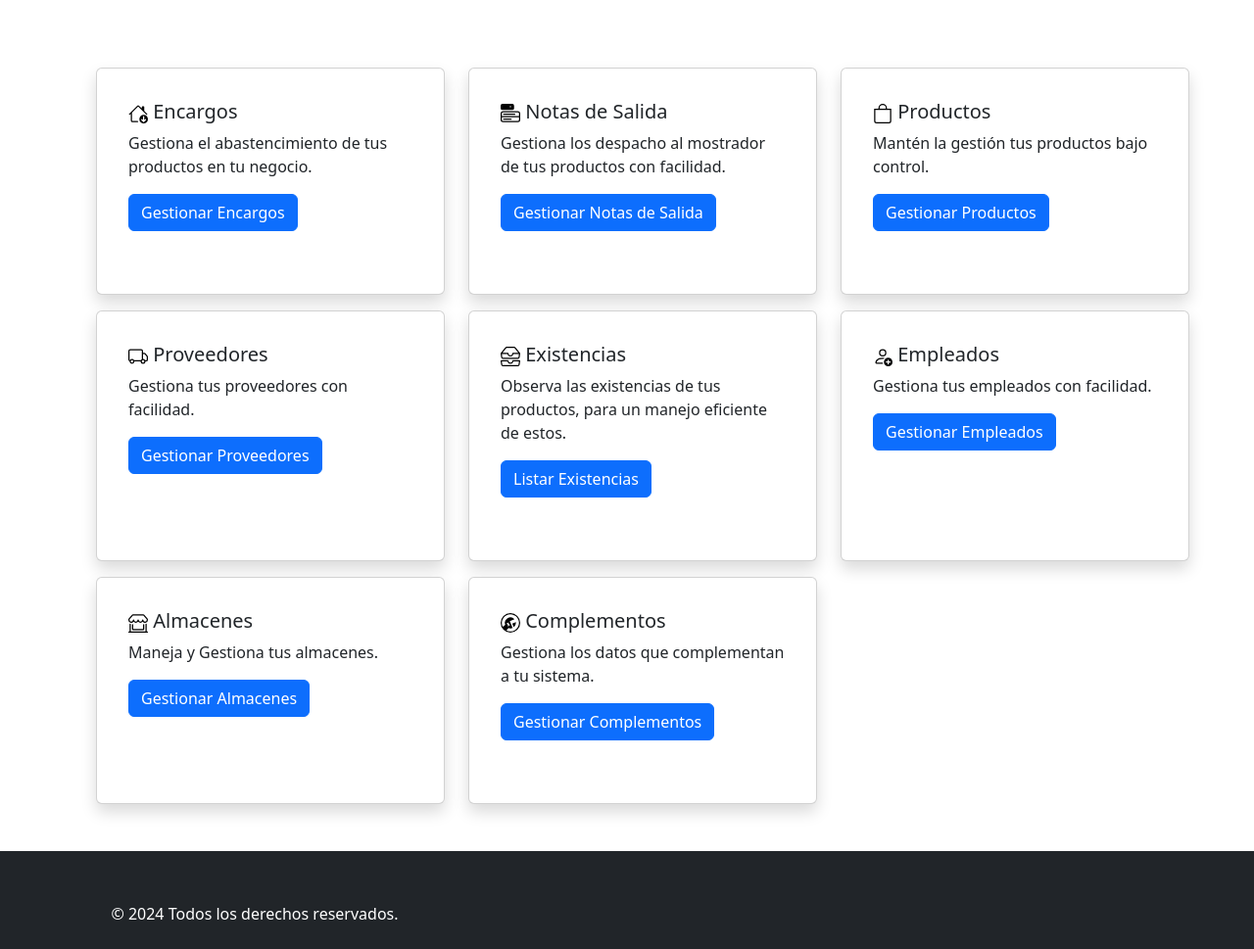
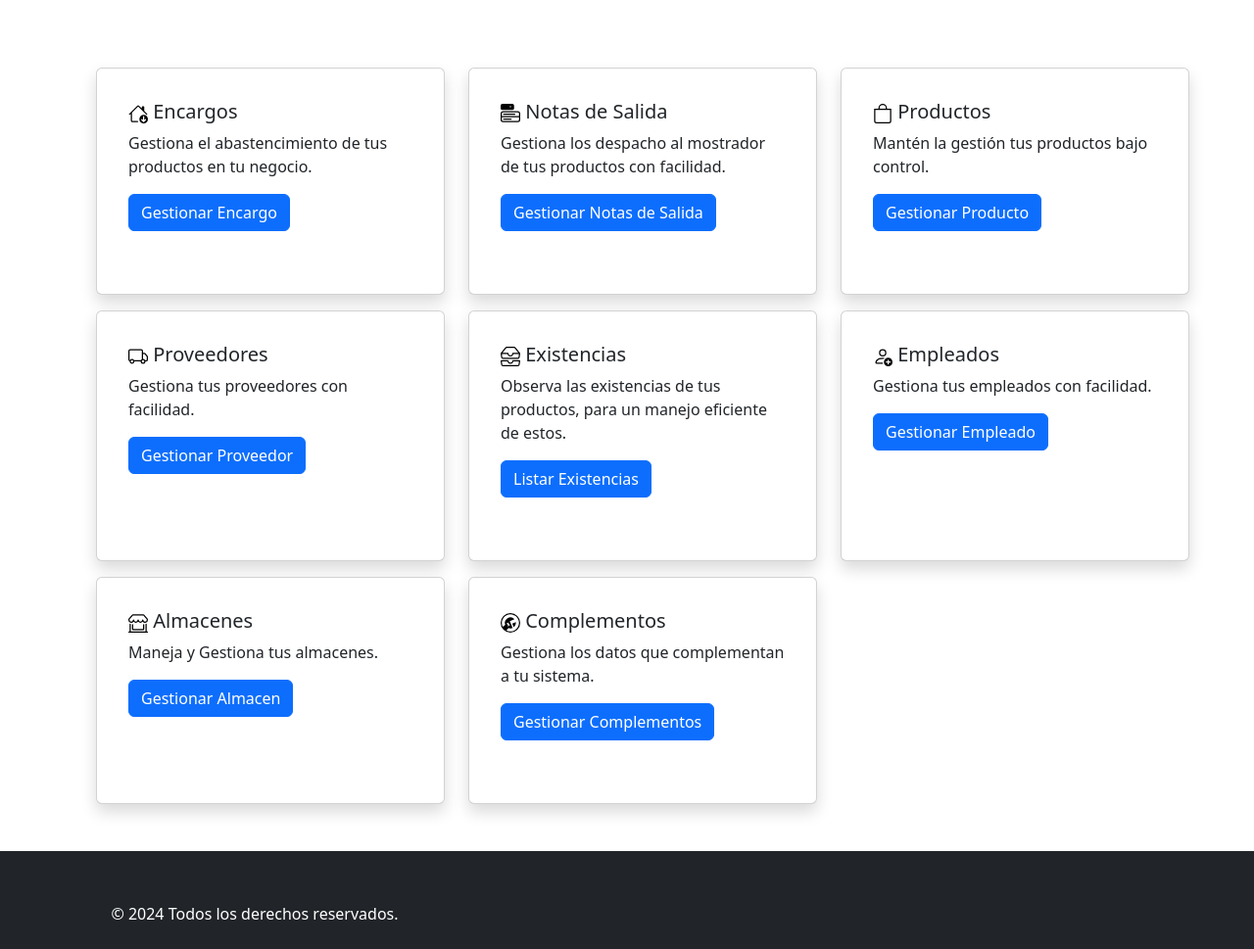
Before and after one commit to rijalss/Proyecto-universidad, a PHP site: page /index.php?pagina=principal in a window 1280 px wide. Shown: the part 166-1135 px from the top of the page at 98% size. Run offline with PHP 8.4, Linux system fonts and the light colour scheme; some libraries are stand-ins or nearby versions.

Commit message:
Merge y cambios de plural a singular
1. Se hizo un merge con la rama de proveedores
2. Se cambiaron los nombres de principal.php de plural a singular
3. Se cambiaron los nombres del menú de plural a singular

```diff
--- a/views/complemento.php
+++ b/views/complemento.php
@@ -34,7 +34,7 @@
                     <div class="card-body">
                         <h5 class="card-title"><img width="20PX" src="public/icons/img/categorization.png" alt=""> Categorias</h5>
                         <p class="card-text">Gestiona las categorias que tendran tus productos</p>
-                        <a href="?pagina=categoria" class="btn btn-primary">Gestionar Categorias</a>
+                        <a href="?pagina=categoria" class="btn btn-primary">Gestionar Categoria</a>
                     </div>
                 </div>
             </div>
@@ -44,7 +44,7 @@
                     <div class="card-body">
                         <h5 class="card-title"><img width="20PX" src="public/icons/svg/employee.svg" alt="">Cargos</h5>
                         <p class="card-text">Gestiona los cargos que tendras para tus empleados.</p>
-                        <a href="?pagina=cargo" class="btn btn-primary">Gestionar Cargos</a>
+                        <a href="?pagina=cargo" class="btn btn-primary">Gestionar Cargo</a>
                     </div>
                 </div>
             </div>
@@ -54,7 +54,7 @@
                     <div class="card-body">
                         <h5 class="card-title"><img width="20PX" src="public/icons/svg/area.svg" alt="">Areas</h5>
                         <p class="card-text">Gestiona tus areas dentro de tus almacenes.</p>
-                        <a href="?pagina=area" class="btn btn-primary">Gestionar Areas</a>
+                        <a href="?pagina=area" class="btn btn-primary">Gestionar Area</a>
                     </div>
                 </div>
             </div>
--- a/views/principal.php
+++ b/views/principal.php
@@ -37,7 +37,7 @@
                     <div class="card-body">
                         <h5 class="card-title"><img width="20PX" src="public/icons/svg/house-down.svg" alt=""> Encargos</h5>
                         <p class="card-text">Gestiona el abastencimiento de tus productos en tu negocio.</p>
-                        <a href="?pagina=entrada" class="btn btn-primary">Gestionar Encargos</a>
+                        <a href="?pagina=entrada" class="btn btn-primary">Gestionar Encargo</a>
                     </div>
                 </div>
             </div>
@@ -57,7 +57,7 @@
                     <div class="card-body">
                         <h5 class="card-title"><img width="20PX" src="public/icons/svg/bag.svg" alt=""> Productos</h5>
                         <p class="card-text">Mantén la gestión tus productos bajo control.</p>
-                        <a href="?pagina=producto" class="btn btn-primary">Gestionar Productos</a>
+                        <a href="?pagina=producto" class="btn btn-primary">Gestionar Producto</a>
                     </div>
                 </div>
             </div>
@@ -67,7 +67,7 @@
                     <div class="card-body">
                         <h5 class="card-title"><img width="20PX" src="public/icons/svg/truck.svg" alt=""> Proveedores</h5>
                         <p class="card-text">Gestiona tus proveedores con facilidad.</p>
-                        <a href="?pagina=proveedor" class="btn btn-primary">Gestionar Proveedores</a>
+                        <a href="?pagina=proveedor" class="btn btn-primary">Gestionar Proveedor</a>
                     </div>
                 </div>
             </div>
@@ -77,7 +77,7 @@
                     <div class="card-body">
                         <h5 class="card-title"><img width="20PX" src="public/icons/svg/inboxes.svg" alt=""> Existencias</h5>
                         <p class="card-text">Observa las existencias de tus productos, para un manejo eficiente de estos.</p>
-                        <a href="?pagina=existencia" class="btn btn-primary">Listar Existencias </a>
+                        <a href="?pagina=existencia" class="btn btn-primary">Listar Existencias</a>
                     </div>
                 </div>
             </div>
@@ -87,7 +87,7 @@
                     <div class="card-body">
                         <h5 class="card-title"><img width="20PX" src="public/icons/svg/person-add.svg" alt=""> Empleados</h5>
                         <p class="card-text">Gestiona tus empleados con facilidad.</p>
-                        <a href="?pagina=empleado" class="btn btn-primary">Gestionar Empleados</a>
+                        <a href="?pagina=empleado" class="btn btn-primary">Gestionar Empleado</a>
                     </div>
                 </div>
             </div>
@@ -96,7 +96,7 @@
                     <div class="card-body">
                         <h5 class="card-title"><img width="20PX" src="public/icons/svg/shop-window.svg" alt=""> Almacenes</h5>
                         <p class="card-text">Maneja y Gestiona tus almacenes.</p>
-                        <a href="?pagina=almacen" class="btn btn-primary">Gestionar Almacenes</a>
+                        <a href="?pagina=almacen" class="btn btn-primary">Gestionar Almacen</a>
                     </div>
                 </div>
             </div>
```
Also changed, not shown: public/components/menu.php (+4 -4 lines).
